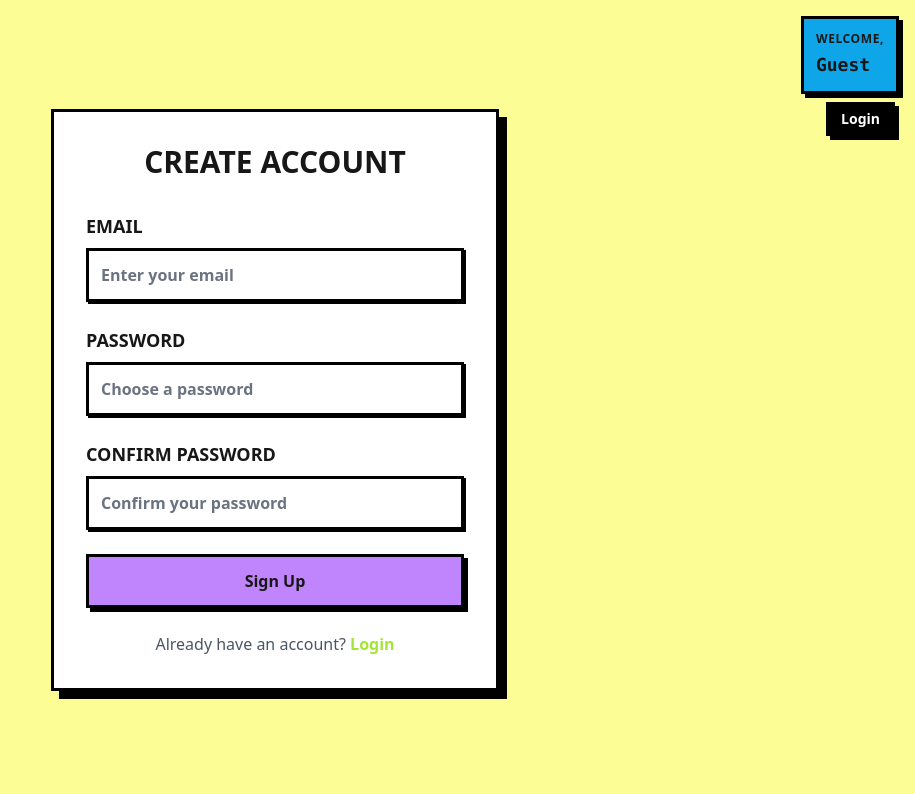
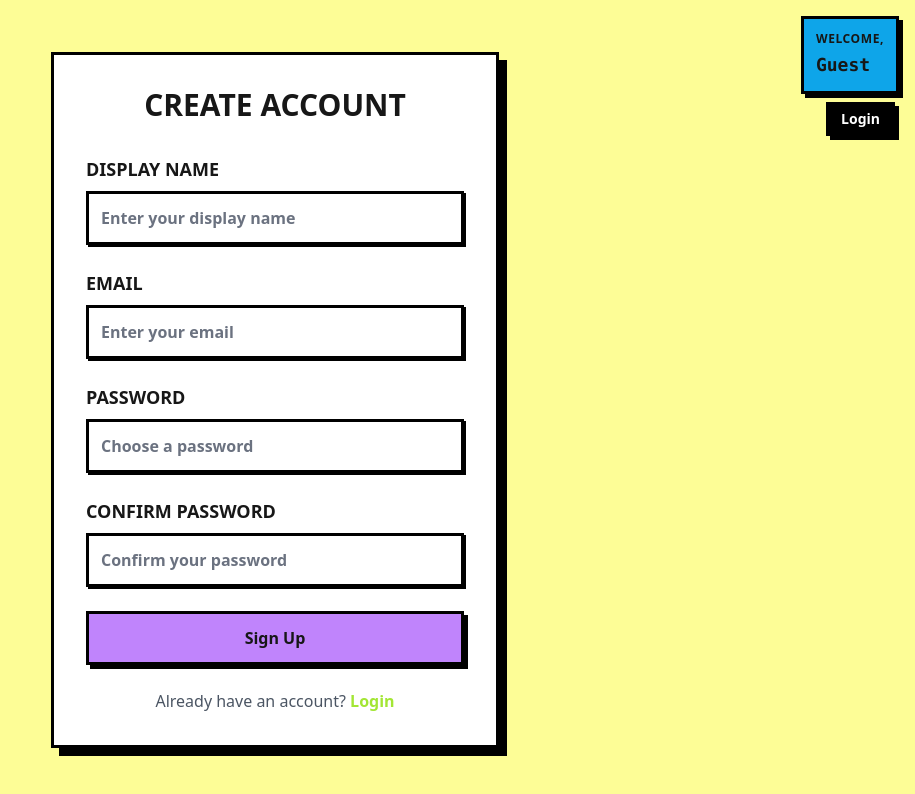
Before and after one commit to truonghoangthuan/nuxt-voting-app, a Nuxt app: page /register in a window 1280 px wide. Shown: the top 794 px of the page, without its empty margins (365-1280 px from the left). Built offline with nearby package versions, Linux system fonts and the light colour scheme; no server answers.

Commit message:
feat: add display name for user

```diff
--- a/composables/useAuth.ts
+++ b/composables/useAuth.ts
@@ -41,11 +41,16 @@ export const useAuth = () => {
     }
   };
 
-  const register = async (email: string, password: string) => {
+  const register = async (email: string, password: string, displayName: string) => {
     loading.value = true;
     error.value = null;
     try {
-      await createUserWithEmailAndPassword($auth as any, email, password);
+      const userCredential = await createUserWithEmailAndPassword($auth as any, email, password);
+      await updateProfile(userCredential.user, {
+        displayName,
+      });
+      // Force update the reactive user state to reflect the new displayName
+      user.value = { ...userCredential.user, displayName } as User;
     } catch (e: any) {
       error.value = e.message;
       throw e;
--- a/pages/register.vue
+++ b/pages/register.vue
@@ -4,13 +4,14 @@ import { useAuth } from '~/composables/useAuth';
 const email = ref('');
 const password = ref('');
 const confirmPassword = ref('');
+const displayName = ref('');
 const { register, error, loading } = useAuth();
 const router = useRouter();
 const localError = ref<string | null>(null);
 
 const handleRegister = async () => {
   localError.value = null;
-  if (!email.value || !password.value) return;
+  if (!email.value || !password.value || !displayName.value) return;
 
   if (password.value !== confirmPassword.value) {
     localError.value = 'Passwords do not match';
@@ -18,7 +19,7 @@ const handleRegister = async () => {
   }
 
   try {
-    await register(email.value, password.value);
+    await register(email.value, password.value, displayName.value);
     router.push('/');
   } catch (e) {
     // Error is handled in composable state
@@ -32,6 +33,15 @@ const handleRegister = async () => {
       <h1 class="text-3xl font-black mb-8 text-center uppercase">Create Account</h1>
 
       <form @submit.prevent="handleRegister" class="space-y-6">
+        <NeoInput
+          v-model="displayName"
+          label="Display Name"
+          type="text"
+          placeholder="Enter your display name"
+          id="displayName"
+          required
+        />
+
         <NeoInput v-model="email" label="Email" type="email" placeholder="Enter your email" id="email" required />
 
         <NeoInput
```
